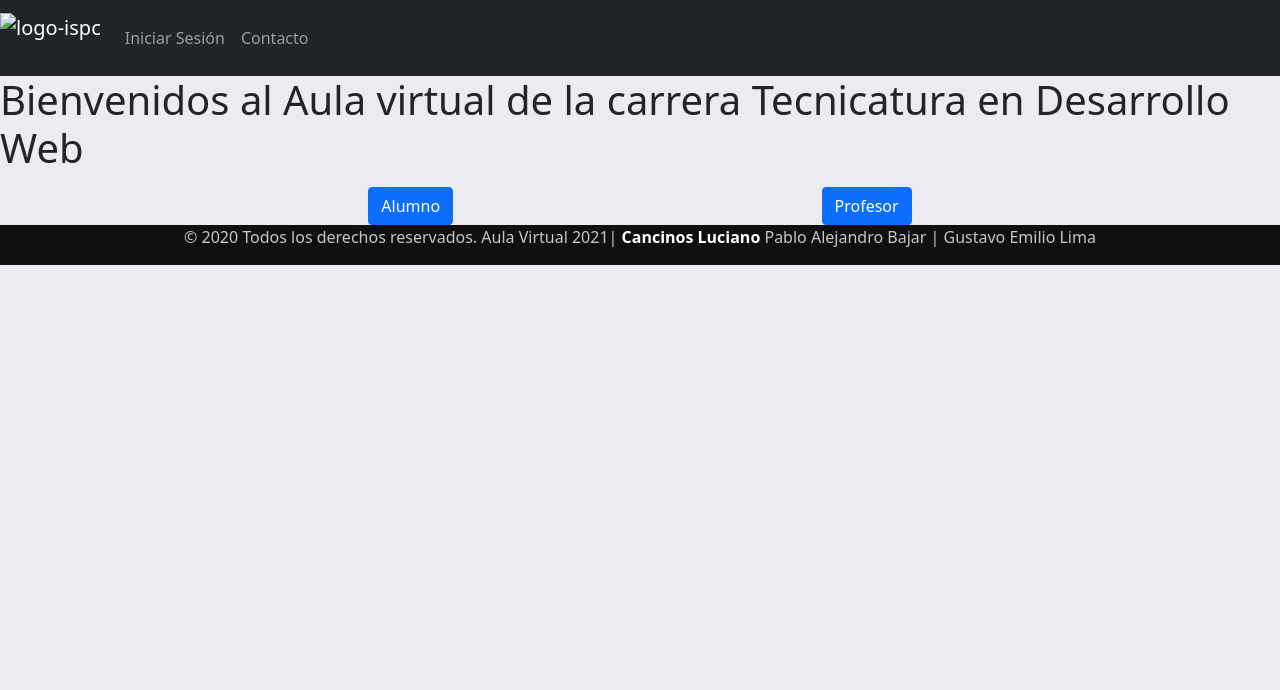
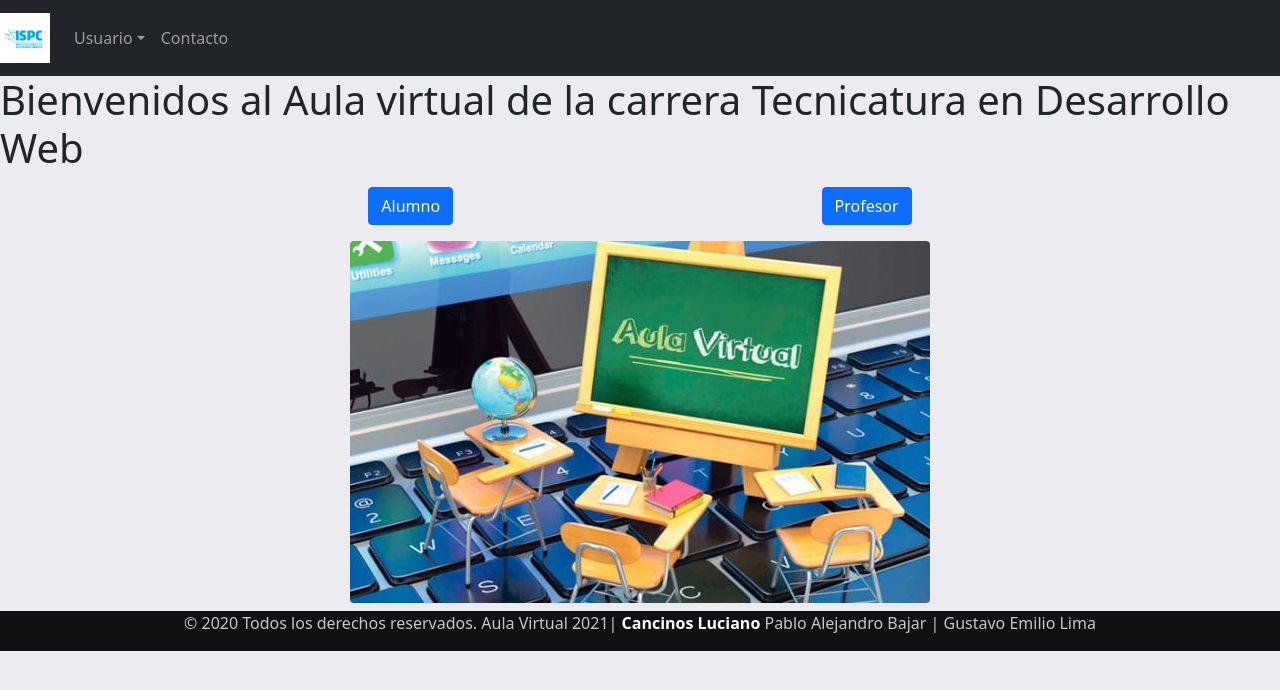
Before and after one commit to practicaproISPC/grupo-9-g9, a plain HTML site: page views/inicio.html in a window 1280 px wide. Drawn offline with nearby package versions, Linux system fonts and the light colour scheme.

Commit message:
Push cambios

```diff
--- a/assets/style.css
+++ b/assets/style.css
@@ -98,9 +98,10 @@ body {
     text-decoration: none;
     color: #f9f9f9;
 }
-
-
-
 .information a:hover{
     color: #c7c7c7;
 }
+/* Inicio */
+.cerrar:hover{
+    background: #dc3545;
+}
--- a/views/inicio.html
+++ b/views/inicio.html
@@ -12,13 +12,19 @@
 <body>
     <header>
         <nav class="navbar navbar-expand-lg navbar-dark bg-dark">
-            <a class="navbar-brand" href="#"><img src="#" height="50" class="d-inline-block align-top" alt="logo-ispc"></a>
+            <a class="navbar-brand" href="#"><img src="../imagenes/ispc.png" height="50" class="d-inline-block align-top" alt="logo-ispc"></a>
             <button class="navbar-toggler" type="button" data-toggle="collapse" data-target="#navbarNavAltMarkup" aria-controls="navbarNavAltMarkup" aria-expanded="false" aria-label="Toggle navigation">
               <span class="navbar-toggler-icon"></span>
             </button>
             <div class="collapse navbar-collapse" id="navbarNavAltMarkup">
               <div class="navbar-nav mr-auto ml-auto">
-                <a class="nav-link primordial" href="../index.html">Iniciar Sesión</a>
+                <li class="nav-item dropdown">
+                    <a class="nav-link dropdown-toggle" href="#" id="navbarDropdown" role="button" data-bs-toggle="dropdown" aria-expanded="false">
+                    Usuario</a>
+                  <ul class="dropdown-menu bg-danger" aria-labelledby="navbarDropdown">
+                    <li class="bg-danger"><a class="dropdown-item cerrar" href="../index.html">Cerrar Sesión</a></li>
+                  </ul>
+                </li>
                 <a class="nav-link primordial" href="./contacto.html">Contacto</a>
               </div>
             </div>
@@ -78,8 +84,11 @@
                 </div>
               </div>
         </div>
+        <div class="text-center mt-3">
+            <img class="rounded" src="../imagenes/aula-virtual.jpg">
+        </div>
     </main>
-    <footer>
+    <footer class="mt-2">
         <div class="row copy">
             <div class="col-lg-12 copyright">
               <p> &copy; 2020 Todos los derechos reservados. Aula Virtual 2021|<a href="https://www.linkedin.com/in/luciano99/"> Cancinos Luciano</a> Pablo Alejandro Bajar | Gustavo Emilio Lima</p>
```
Also changed, not shown: index.html (+1 -1 lines), views/contacto.html (+1 -0 lines), views/registro.html (+1 -1 lines).
